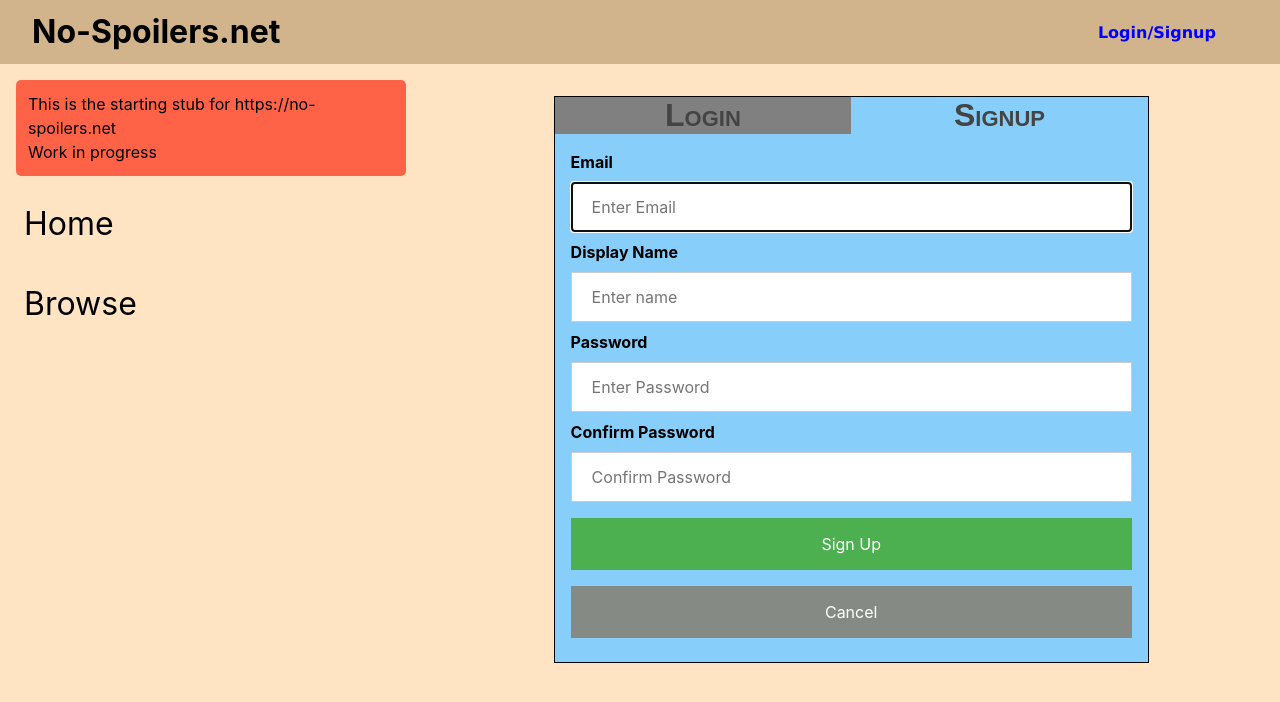
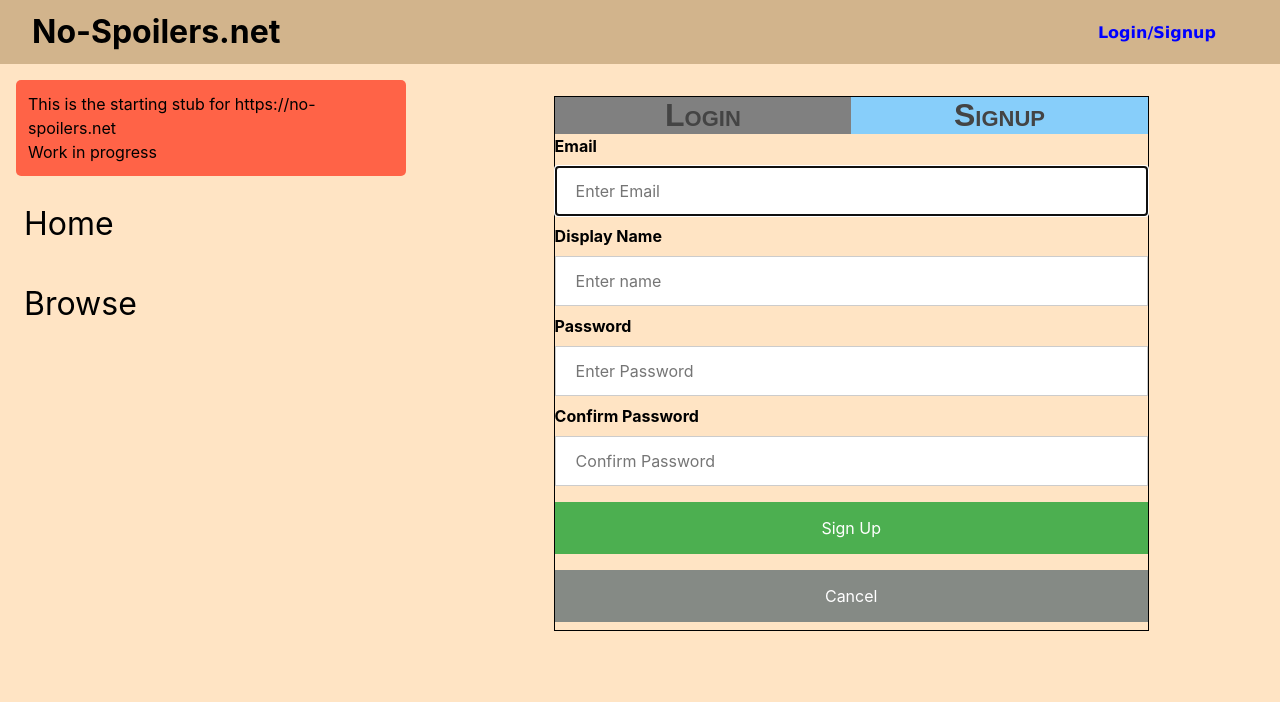
Before and after one commit to No-Spoilers/no-spoilers-frontend, a React (Create React App) app: page /signup in a window 1280 px wide. Shown: the top 702 px of the page. Built offline with nearby package versions, Linux system fonts and the light colour scheme; no server answers.

Commit message:
css naming update

```diff
--- a/src/components/LoginPage/LoginPage.css
+++ b/src/components/LoginPage/LoginPage.css
@@ -4,12 +4,37 @@
   border: 1px solid black;
 }
 
-.form-box {
+.login-container .tab-container {
+  display: flex;
+}
+
+.login-container .login-login-tab {
+  color: #444;
+  background-color: wheat;
+  margin: 0;
+  padding: 0;
+  font: small-caps bold 2rem sans-serif;
+  text-align: center;
+  flex: 1;
+}
+
+.login-container .login-signup-tab {
+  background-color: grey;
+  color: #444;
+  cursor: pointer;
+  margin: 0;
+  padding: 0;
+  font: small-caps bold 2rem sans-serif;
+  text-align: center;
+  flex: 1;
+}
+
+.login-container .form-box {
   padding: 1rem;
   background-color: wheat;
 }
 
-input {
+.login-container input {
   width: 100%;
   padding: 12px 20px;
   margin: 8px 0;
@@ -18,7 +43,7 @@ input {
   box-sizing: border-box;
 }
 
-.login-button {
+.login-container .login-button {
   background-color: #4CAF50;
   color: white;
   padding: 14px 20px;
@@ -28,7 +53,7 @@ input {
   width: 100%;
 }
 
-.cancel-button {
+.login-container .cancel-button {
   background-color: #858a85;
   color: white;
   padding: 14px 20px;
@@ -38,47 +63,22 @@ input {
   width: 100%;
 }
 
-.buttonValidate:invalid {
-  background-color: pink;
-}
-
-button:hover {
-  opacity: 0.8;
-}
-
-/* The "Forgot password" text */
-span.psw {
-  float: right;
-  padding-top: 16px;
-}
-
-.login-fail {
+.login-container .login-fail {
   color: red;
   text-align: center;
   padding: 1rem;
 }
 
-.tab-container {
-  display: flex;
+.login-container .buttonValidate:invalid {
+  background-color: pink;
 }
 
-.login-login-tab {
-  color: #444;
-  background-color: wheat;
-  margin: 0;
-  padding: 0;
-  font: small-caps bold 2rem sans-serif;
-  text-align: center;
-  flex: 1;
+.login-container button:hover {
+  opacity: 0.8;
 }
 
-.login-signup-tab {
-  background-color: grey;
-  color: #444;
-  cursor: pointer;
-  margin: 0;
-  padding: 0;
-  font: small-caps bold 2rem sans-serif;
-  text-align: center;
-  flex: 1;
+/* The "Forgot password" text */
+.login-container span.psw {
+  float: right;
+  padding-top: 16px;
 }
--- a/src/components/SignupPage/SignupPage.css
+++ b/src/components/SignupPage/SignupPage.css
@@ -4,12 +4,16 @@
   border: 1px solid black;
 }
 
-.signup-form-box {
+.signup-container .tab-container {
+  display: flex;
+}
+
+.signup-container .form-box {
   padding: 1rem;
   background-color: lightskyblue;
 }
 
-.signup-login-tab {
+.signup-container .signup-login-tab {
   margin: 0;
   padding: 0;
   font: small-caps bold 2rem sans-serif;
@@ -20,7 +24,7 @@
   cursor: pointer;
 }
 
-.signup-signup-tab {
+.signup-container .signup-signup-tab {
   margin: 0;
   padding: 0;
   font: small-caps bold 2rem sans-serif;
@@ -29,3 +33,52 @@
   color: #444;
   background-color:lightskyblue;
 }
+
+.signup-container input {
+  width: 100%;
+  padding: 12px 20px;
+  margin: 8px 0;
+  display: inline-block;
+  border: 1px solid #ccc;
+  box-sizing: border-box;
+}
+
+.signup-container .login-button {
+  background-color: #4CAF50;
+  color: white;
+  padding: 14px 20px;
+  margin: 8px 0;
+  border: none;
+  cursor: pointer;
+  width: 100%;
+}
+
+.signup-container .cancel-button {
+  background-color: #858a85;
+  color: white;
+  padding: 14px 20px;
+  margin: 8px 0;
+  border: none;
+  cursor: pointer;
+  width: 100%;
+}
+
+.signup-container .login-fail {
+  color: red;
+  text-align: center;
+  padding: 1rem;
+}
+
+.signup-container .buttonValidate:invalid {
+  background-color: pink;
+}
+
+.signup-container button:hover {
+  opacity: 0.8;
+}
+
+/* The "Forgot password" text */
+.signup-container span.psw {
+  float: right;
+  padding-top: 16px;
+}
```
